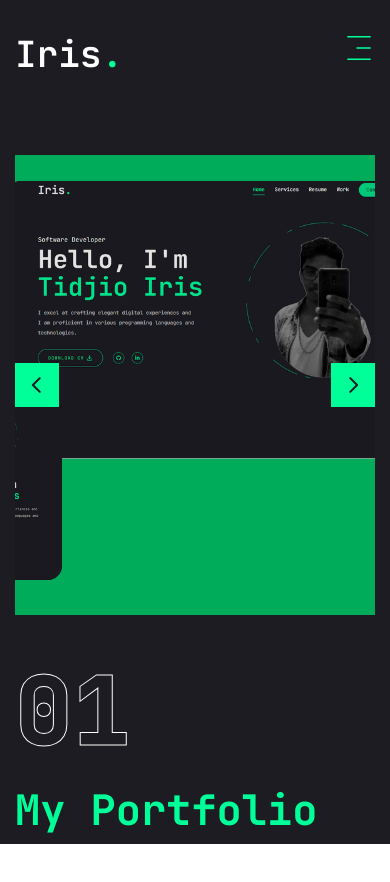
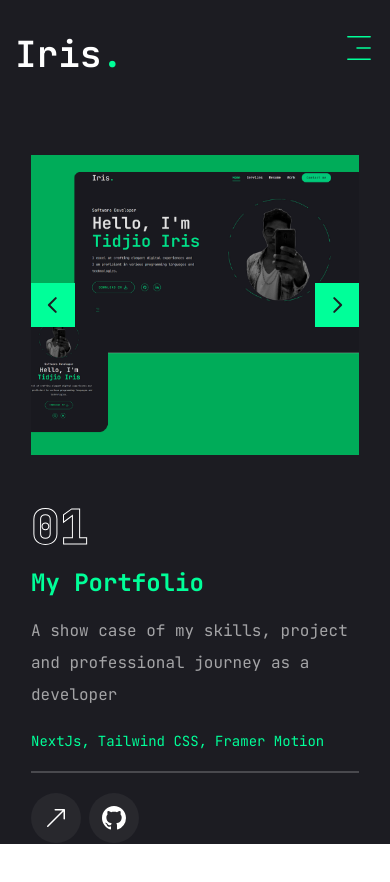
Before and after one commit to TidjioIris07/portfolio-iris, a Next.js app: page /work in a window 390 px wide. Shown: the top 882 px of the page. Built offline with nearby package versions, Linux system fonts and the light colour scheme.

Commit message:
improve responsivity for small devices

```diff
--- a/app/resume/page.jsx
+++ b/app/resume/page.jsx
@@ -1,6 +1,6 @@
 "use client";
 
-import {FaHtml5, FaCss3, FaJs, FaReact, FaFigma, FaNodeJs, FaPhp, FaJava, FaGit, FaGithub} from "react-icons/fa";
+import {FaHtml5, FaCss3, FaJs, FaReact, FaFigma, FaNodeJs, FaPhp, FaJava, FaGitAlt, FaGithub} from "react-icons/fa";
 
 import {SiTailwindcss, SiNextdotjs, SiExpress, SiSpringboot, SiFlutter, SiMysql, SiSqlite, SiPostgresql, SiPostman} from "react-icons/si"
 
@@ -130,7 +130,7 @@ const skills = {
     ],
     skilllist3: [
         {
-            icon: <FaGit/>,
+            icon: <FaGitAlt/>,
             name: "Git",
         },
         {
@@ -148,6 +148,7 @@ import {Tabs, TabsContent, TabsList, TabsTrigger} from "@/components/ui/tabs";
 import { Tooltip, TooltipContent, TooltipProvider, TooltipTrigger } from "@/components/ui/tooltip";
 import { ScrollArea } from "@/components/ui/scroll-area";
 import { motion } from "framer-motion";
+
 const Resume = () =>{
     return(
         <motion.div
@@ -346,7 +347,7 @@ const Resume = () =>{
                                 <h3 className="text-4xl font-bold">{about.title}</h3>
                                 <p className="max-w-[600px] text-white/60 mx-auto xl:mx-0">{about.description}</p>
                             </div>
-                            <ul className="grid grid-cols-1 xl:grid-cols-2 gap-y-6 max-w-[620px] mx-auto xl:mx-0">
+                            <ul className="grid grid-cols-1 xl:grid-cols-2 gap-y-6 max-w-[620px] mx-auto xl:mx-0 mt-[15px] ">
                                 {about.info.map((item,index)=> {
                                     return(
                                         <li
--- a/app/work/page.jsx
+++ b/app/work/page.jsx
@@ -3,10 +3,10 @@
 import { motion } from "framer-motion";
 import React, { useState } from "react";
 
-import {Swiper, SwiperSlide} from "swiper/react";
+import { Swiper, SwiperSlide } from "swiper/react";
 import "swiper/css";
 
-import {BsArrowUpRight, BsGithub} from "react-icons/bs"
+import { BsArrowUpRight, BsGithub } from "react-icons/bs";
 
 import { Tooltip, TooltipContent, TooltipProvider, TooltipTrigger } from "@/components/ui/tooltip";
 
@@ -19,8 +19,8 @@ const projects = [
     num: '01',
     category: 'frontend',
     title: "My Portfolio",
-        description: "A show case of my skills, project and professional journey as a developper",
-        stack: [{name:"NextJs"}, {name: "Tailwind CSS"}, {name: "Framer Motion"}],
+    description: "A show case of my skills, project and professional journey as a developer",
+    stack: [{ name: "NextJs" }, { name: "Tailwind CSS" }, { name: "Framer Motion" }],
     image: "/assets/work/thumb1.png",
     live: "/",
     github: "https://github.com/TidjioIris07/portfolio-iris",
@@ -28,9 +28,9 @@ const projects = [
   {
     num: '02',
     category: 'fullstack',
-        title: "Case Cobra",
-        description:"A web application designed for selling customized phone cases for iPhones. This platform allows users to personalize their phone cases with unique designs, providing a seamless and enjoyable shopping experience.",
-        stack: [{name:"NextJs"}, {name: "Typescript"}, {name: "PostgreSQL"}, {name: "Prisma"}, {name: "Tailwind CSS"}],
+    title: "CaseCobra",
+    description: "A web application designed for selling customized phone cases for iPhones. This platform allows users to personalize their phone cases with unique designs, providing a seamless and enjoyable shopping experience.",
+    stack: [{ name: "NextJs" }, { name: "Typescript" }, { name: "PostgreSQL" }, { name: "Prisma" }, { name: "Tailwind CSS" }],
     image: "/assets/work/thumb2.png",
     live: "",
     github: "",
@@ -40,7 +40,7 @@ const projects = [
     category: 'fullstack',
     title: "FarmFlow",
     description: "A web application for managing an animal farm. This platform streamlines farm operations, allowing users to track animal health, monitor inventory, manage schedules, and optimize overall farm productivity. I was in the front-end team.",
-        stack: [{name:"React"}, {name: "NestJs"}, {name: "Typescript"}, {name: "Tailwind CSS"}],
+    stack: [{ name: "React" }, { name: "NestJs" }, { name: "Typescript" }, { name: "Tailwind CSS" }],
     image: "/assets/work/thumb3.png",
     live: "",
     github: "",
@@ -50,67 +50,68 @@ const projects = [
     category: 'fullstack',
     title: "GRH",
     description: "A desktop application for managing staff. This platform allows users to efficiently handle employee records, track attendance, enhancing overall organizational productivity.",
-        stack: [{name:"Java"}, {name: "MySQL"}],
+    stack: [{ name: "Java" }, { name: "MySQL" }],
     image: "/assets/work/Thumb4.png",
     live: "",
     github: "",
   },
+];
 
-]
-const Work = () =>{
+const Work = () => {
   const [project, setProject] = useState(projects[0]);
 
   const handleSlideChange = (swiper) => {
     // get current slide
     const currentIndex = swiper.activeIndex;
-        // update project state baserd on current slide index
+    // update project state based on current slide index
     setProject(projects[currentIndex]);
-    }
-    return(
+  };
+
+  return (
     <motion.div
-          initial={{opacity: 0}}
+      initial={{ opacity: 0 }}
       animate={{
         opacity: 1,
-            transition: {delay: 2.4, duration: 0.4, ease: "easeIn"}
+        transition: { delay: 2.4, duration: 0.4, ease: "easeIn" }
       }}
-          className="min-h-[80vh] flex flex-col justify-center py-12 xl:px-0"
+      className="min-h-[80vh] flex flex-col justify-center py-12 px-4 xl:px-0"
     >
       <div className="container mx-auto">
         <div className="flex flex-col xl:flex-row xl:gap-[30px]">
           <div className="w-full xl:w-[50%] xl:h-[460px] flex flex-col xl:justify-between order-2 xl:order-none ">
-                       <div className="flex flex-col gap-[30px] h-[50%] ">
-                         {/*outline num  */}
-                         <div className="text-8xl leading-none font-extrabold text-transparent text-outline">
+            <div className="flex flex-col gap-[20px] xl:gap-[30px] h-full xl:h-[50%] ">
+              {/* outline num */}
+              <div className="text-5xl sm:text-8xl leading-none font-extrabold text-transparent text-outline">
                 {project.num}
               </div>
               {/* project title */}
-                         <h2 className="text-[42px] font-bold leading-none text-accent transition-all duration-500 ">
+              <h2 className="text-2xl sm:text-[42px] font-bold leading-none text-accent transition-all duration-500 ">
                 {project.title}
               </h2>
               {/* project description */}
               <p className="text-white/60">{project.description}</p>
               {/* stack */}
-                         <ul className="flex gap-4">
+              <ul className="flex flex-wrap gap-2 sm:gap-4">
                 {project.stack.map((item, index) => {
                   return (
-                                    <li key={index} className="text-xl text-accent">
+                    <li key={index} className="text-sm sm:text-xl text-accent">
                       {item.name}
                       {/* remove the last comma */}
-                                        {index !== project.stack.length -1 &&","}
+                      {index !== project.stack.length - 1 && ","}
                     </li>
-                                )
+                  );
                 })}
               </ul>
               {/* border */}
               <div className="border border-white/20"></div>
               {/* buttons */}
-                         <div className="flex items-center gap-4">
+              <div className="flex flex-wrap items-center gap-2 sm:gap-4">
                 {/* live project */}
                 <Link href={project.live}>
                   <TooltipProvider delayDuration={100}>
                     <Tooltip>
-                                        <TooltipTrigger className="w-[70px] h-[70px] rounded-full bg-white/5 flex justify-center items-center group">
-                                            <BsArrowUpRight className="text-white text-3xl group-hover:text-accent"/>
+                      <TooltipTrigger className="w-[50px] h-[50px] sm:w-[70px] sm:h-[70px] rounded-full bg-white/5 flex justify-center items-center group">
+                        <BsArrowUpRight className="text-white text-2xl sm:text-3xl group-hover:text-accent" />
                       </TooltipTrigger>
                       <TooltipContent>
                         <p>Live project</p>
@@ -122,8 +123,8 @@ const Work = () =>{
                 <Link href={project.github}>
                   <TooltipProvider delayDuration={100}>
                     <Tooltip>
-                                        <TooltipTrigger className="w-[70px] h-[70px] rounded-full bg-white/5 flex justify-center items-center group">
-                                            <BsGithub className="text-white text-3xl group-hover:text-accent"/>
+                      <TooltipTrigger className="w-[50px] h-[50px] sm:w-[70px] sm:h-[70px] rounded-full bg-white/5 flex justify-center items-center group">
+                        <BsGithub className="text-white text-2xl sm:text-3xl group-hover:text-accent" />
                       </TooltipTrigger>
                       <TooltipContent>
                         <p>Github repository</p>
@@ -138,13 +139,13 @@ const Work = () =>{
             <Swiper
               spaceBetween={30}
               slidesPerView={1}
-                         className="xl:h-[520px] mb-12"
+              className="h-[300px] sm:h-[400px] xl:h-[520px] mb-12"
               onSlideChange={handleSlideChange}
             >
-                            {projects.map((project, index)=> {
+              {projects.map((project, index) => {
                 return (
                   <SwiperSlide key={index} className="w-full">
-                                        <div className="h-[460px] relative group flex justify-center items-center bg-pink-50/20">
+                    <div className="h-[300px] sm:h-[460px] relative group flex justify-center items-center bg-pink-50/20">
                       {/* overlay */}
                       <div className="absolute top-0 bottom-0 w-full bg-black/10 z-10"></div>
                       {/* image */}
@@ -158,7 +159,7 @@ const Work = () =>{
                       </div>
                     </div>
                   </SwiperSlide>
-                                )
+                );
               })}
               {/* slider buttons */}
               <WorkSliderBtns
@@ -170,7 +171,7 @@ const Work = () =>{
         </div>
       </div>
     </motion.div>
-    )
-}
+  );
+};
 
 export default Work;
```
Also changed, not shown: app/contact/page.jsx (+42 -41 lines). Lines whose indentation alone changed are shown as unchanged.
